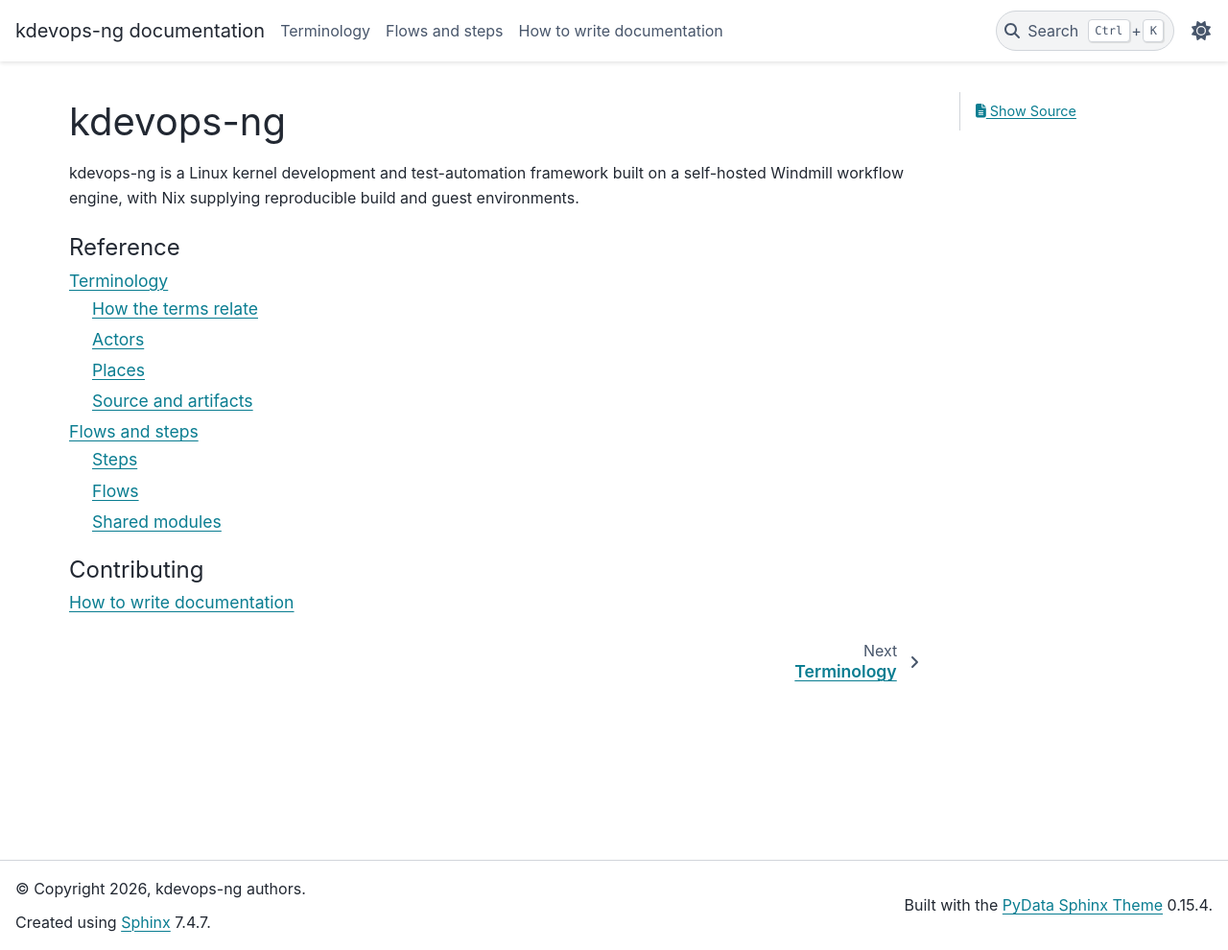
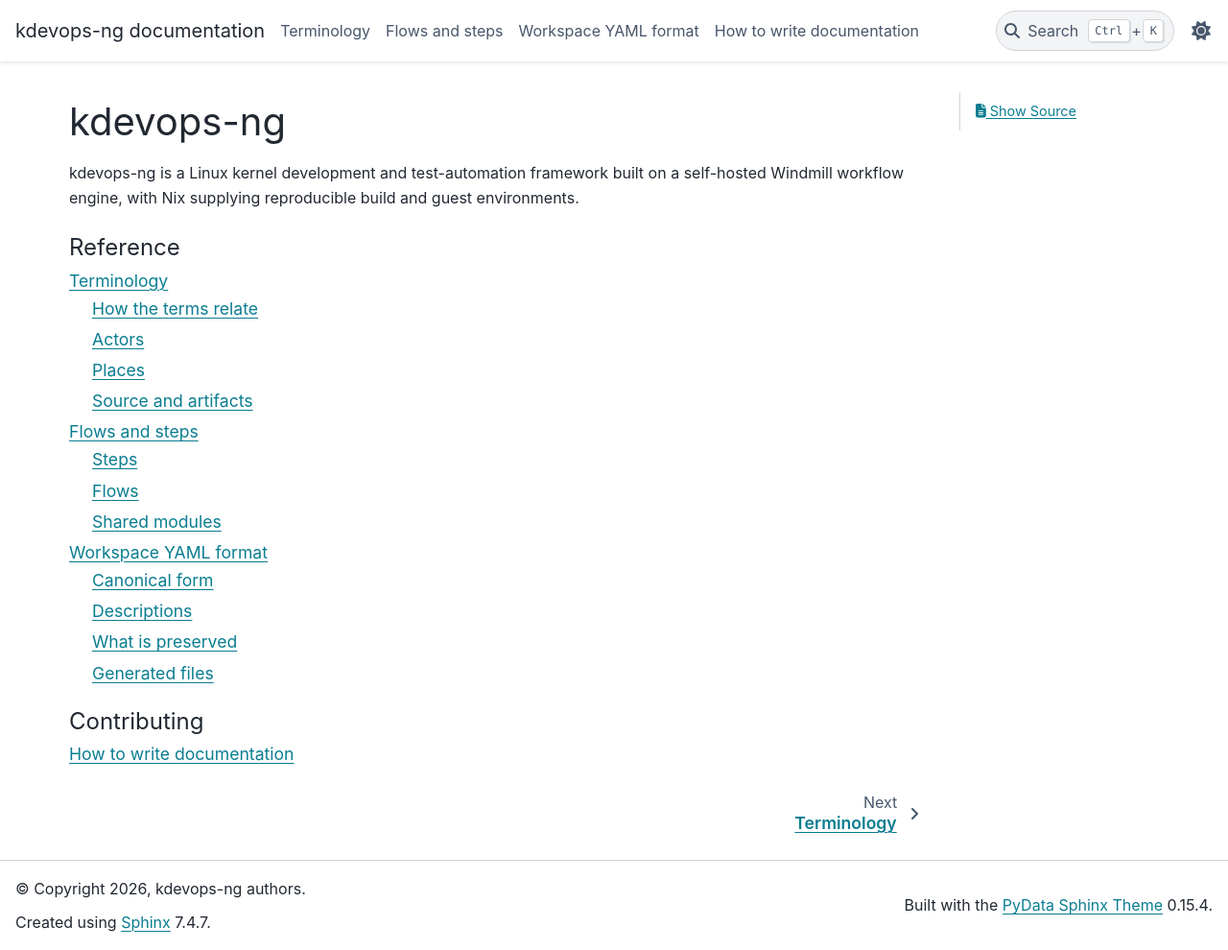
Before and after one commit to dagomez137/kdevops-ng, a Sphinx documentation site: the page built from docs/index.rst, in a window 1280 px wide and 990 px high. Shown: the whole window at 96% size. Built offline with Sphinx 7.4.7 and the PyData theme 0.15.4, drawn with Linux system fonts in a browser that asks for light colours; part of the change alters nothing that is shown.

Commit message:
docs: formalize the workspace YAML format
Add docs/wmill-yaml.rst, the reference for the canonical YAML that wmill
serializes the workspace into. Keeping the files under f/ in that form makes
wmill sync push and pull round-trip with no diff, which lets a contributor
edit in the Windmill UI or the CLI interchangeably. The page covers the
single-quote and key-order rules, the literal-block descriptions that make
reflow keeps within 80 columns, what a round-trip preserves, and the
generated bringup flow that is exempt. Wire it into the reference toctree.

Generated-by: Claude AI
Signed-off-by: Daniel Gomez <da.gomez@kernel.org>

```diff
--- a/docs/index.rst
+++ b/docs/index.rst
@@ -14,6 +14,7 @@ build and guest environments.
 
    terms
    flows
+   wmill-yaml
 
 .. toctree::
    :maxdepth: 1
--- /dev/null
+++ b/docs/wmill-yaml.rst
@@ -0,0 +1,80 @@
+.. SPDX-License-Identifier: copyleft-next-0.3.1
+
+=====================
+Workspace YAML format
+=====================
+
+The workspace content under ``f/`` is stored as YAML. ``wmill`` emits a
+canonical form when it serializes the instance, and this project keeps the
+files in exactly that form, so ``wmill sync push`` and ``wmill sync pull``
+round-trip with no diff (see the `wmill sync`_ reference). That is what lets a
+contributor edit in the Windmill UI or through the CLI interchangeably. Treat
+the YAML as a wire format: do not hand-tune its layout, because the next sync
+would rewrite it.
+
+.. _wmill sync: https://www.windmill.dev/docs/advanced/cli/sync
+
+Canonical form
+==============
+
+``wmill`` always serializes the same way, so the on-disk shape is fixed:
+
+- Scalars use single quotes.
+- Map keys follow ``wmill``'s order: a small fixed set of keys first, then the
+  rest alphabetically, so a schema's property children sort by name.
+- A script or flow ``description`` is a literal block (see below).
+- A lock is referenced as ``!inline <path>`` and stored in a sibling ``.lock``
+  file; commit the ``*.script.lock`` and ``*.inline_script.lock`` files.
+- A flow's inline step scripts are externalized into ``.inline_script.*`` files.
+
+A script file looks like this:
+
+::
+
+   summary: 'QEMU: compile'
+   description: |-
+     Build an already-configured QEMU in the build devShell.
+
+     Reads build_dir from a prior prepare_worktree step.
+   lock: '!inline f/qemu/compile.script.lock'
+   kind: script
+   schema:
+     $schema: https://json-schema.org/draft/2020-12/schema
+     type: object
+     order:
+       - build_dir
+     properties:
+       build_dir:
+         type: string
+         description: Out-of-tree build directory.
+     required:
+       - build_dir
+
+Descriptions
+============
+
+``wmill`` keeps a ``description`` as a readable literal ``|-`` block only when
+every rendered line fits in 80 columns. A single longer line flips the whole
+description to a folded ``>`` block, which double-spaces the prose and strands
+orphan words. So descriptions are wrapped so that no line passes 80 columns. A
+line is its indentation plus its content, so a deeper-nested description wraps
+narrower.
+
+``make reflow`` rewraps every description in place. ``make style``, through
+``scripts/reflow-descriptions.py --check``, fails if a committed description
+would fold. After editing a description in the UI or the CLI, run ``wmill sync
+pull``, then ``make reflow``, then ``wmill sync push``, and commit.
+
+What is preserved
+=================
+
+The canonical form changes only layout, never data. A field's ``title``,
+``order`` and ``showExpr`` are values that survive a round-trip exactly, so
+curated field labels such as the acronym title ``QEMU Binary`` are safe to keep.
+
+Generated files
+===============
+
+``f/qsu/bringup.flow/flow.yaml`` is generated by ``scripts/gen-bringup.py`` in
+its own format and is never pulled, so the description-reflow rule does not
+apply to it; its generator owns its layout.
```
